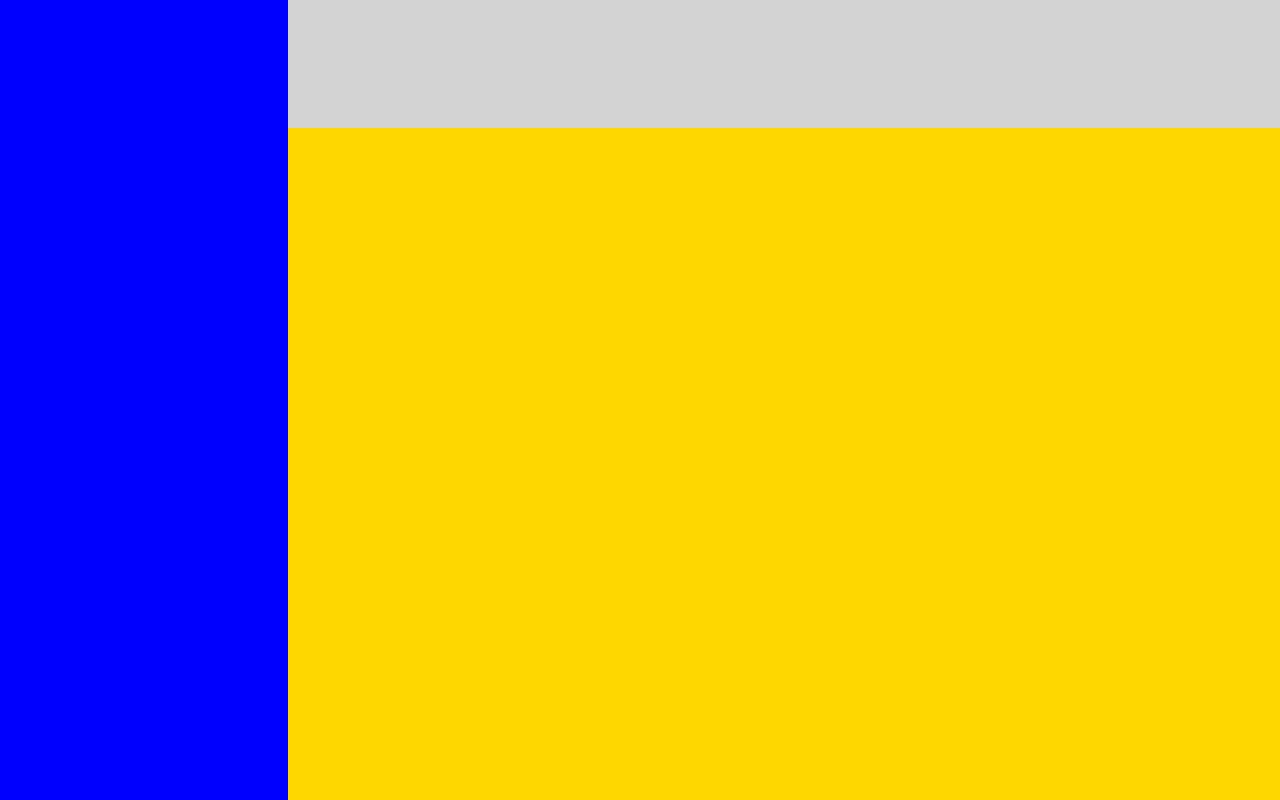
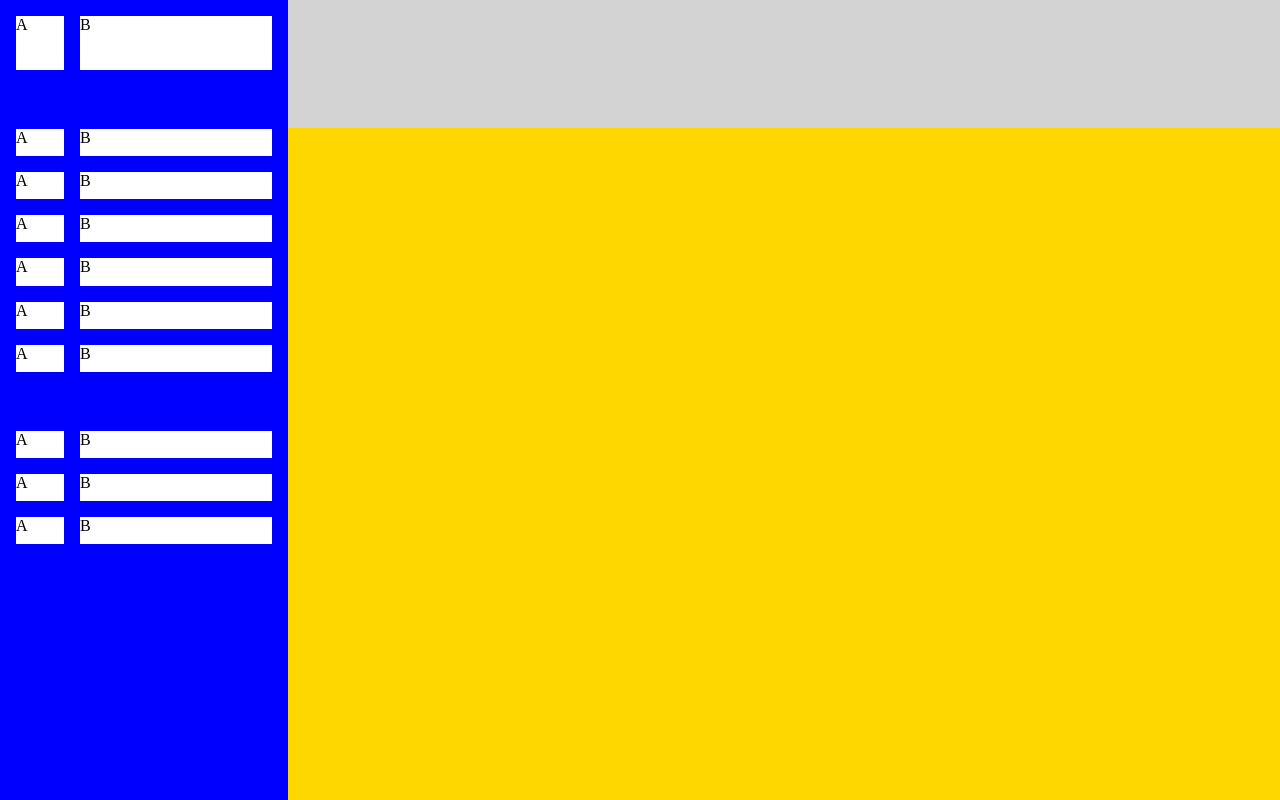
Before and after one commit to Erbivore94/admin-dashboard, a plain HTML site: page index.html in a window 1280 px wide. Drawn offline with Linux system fonts and the light colour scheme.

Commit message:
Create nested grids within sidebar
Removed display: grid property from sidebar and inserted a sidebar-grid element with this property inside it. This allows us to create a nested grid that will not take up the full height of the sidebar itself.

```diff
--- a/css/main.css
+++ b/css/main.css
@@ -10,25 +10,51 @@ html {
 }
 
 .container {
-    height: 100vh;
+    min-height: 100vh;
     display: grid;
     grid-template: 8rem 1fr / 18rem 1fr;
 }
+
+/* --- SIDEBAR --- */
 
 .sidebar {
     background-color: blue;
 
     grid-column: 1 / 2;
     grid-row: 1 / 3;
+}
 
+.sidebar-grid {
+    height: 35rem;
     display: grid;
-    grid-template: 2fr 1fr repeat(6, 1fr) 1fr repeat(3, 1fr) / 1fr 3fr;
+    grid-template: 2fr repeat(11, 1fr) / 1fr;
+    gap: 1rem;
+    padding: 1rem;
 }
+
+.sidebar-row {
+    display: grid;
+    grid-template: 1fr / 1fr 4fr;
+    gap: 1rem;
+}
+
+.sidebar-icon,
+.sidebar-text {
+    background-color: white;
+}
+
+/* --- HEADER --- */
 
 .header {
     background-color: lightgrey;
+
+    grid-column: 2 / 3;
+    grid-row: 1 / 2;
 }
 
 .main-content {
     background-color: gold;
+
+    grid-column: 2 / 3;
+    grid-row: 2 / 3;
 }
--- a/index.html
+++ b/index.html
@@ -11,7 +11,52 @@
 
     <div class="container">
 
-        <div class="sidebar"></div>
+        <div class="sidebar">
+            <div class="sidebar-grid">
+                <div class="sidebar-row">
+                    <div class="sidebar-icon">A</div>
+                    <div class="sidebar-text">B</div>
+                </div>
+                <div class="sidebar-row blank"></div>
+                <div class="sidebar-row">
+                    <div class="sidebar-icon">A</div>
+                    <div class="sidebar-text">B</div>
+                </div>
+                <div class="sidebar-row">
+                    <div class="sidebar-icon">A</div>
+                    <div class="sidebar-text">B</div>
+                </div>
+                <div class="sidebar-row">
+                    <div class="sidebar-icon">A</div>
+                    <div class="sidebar-text">B</div>
+                </div>
+                <div class="sidebar-row">
+                    <div class="sidebar-icon">A</div>
+                    <div class="sidebar-text">B</div>
+                </div>
+                <div class="sidebar-row">
+                    <div class="sidebar-icon">A</div>
+                    <div class="sidebar-text">B</div>
+                </div>
+                <div class="sidebar-row">
+                    <div class="sidebar-icon">A</div>
+                    <div class="sidebar-text">B</div>
+                </div>
+                <div class="sidebar-row blank"></div>
+                <div class="sidebar-row">
+                    <div class="sidebar-icon">A</div>
+                    <div class="sidebar-text">B</div>
+                </div>
+                <div class="sidebar-row">
+                    <div class="sidebar-icon">A</div>
+                    <div class="sidebar-text">B</div>
+                </div>
+                <div class="sidebar-row">
+                    <div class="sidebar-icon">A</div>
+                    <div class="sidebar-text">B</div>
+                </div>
+            </div>
+        </div>
 
         <div class="header"></div>
 
```
